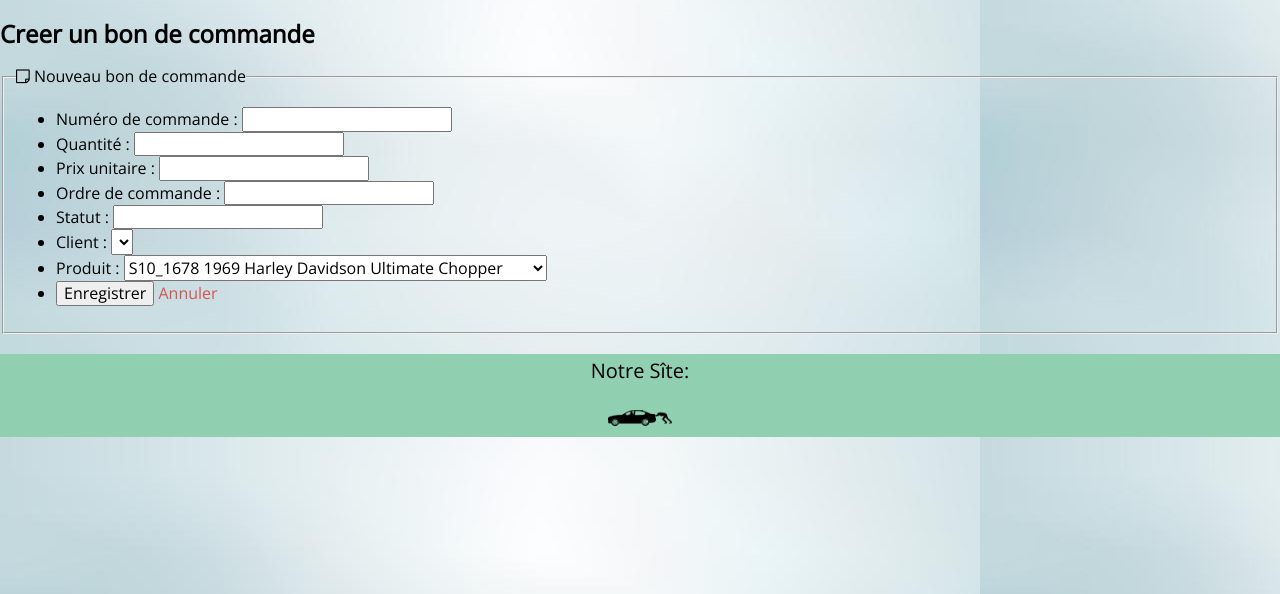
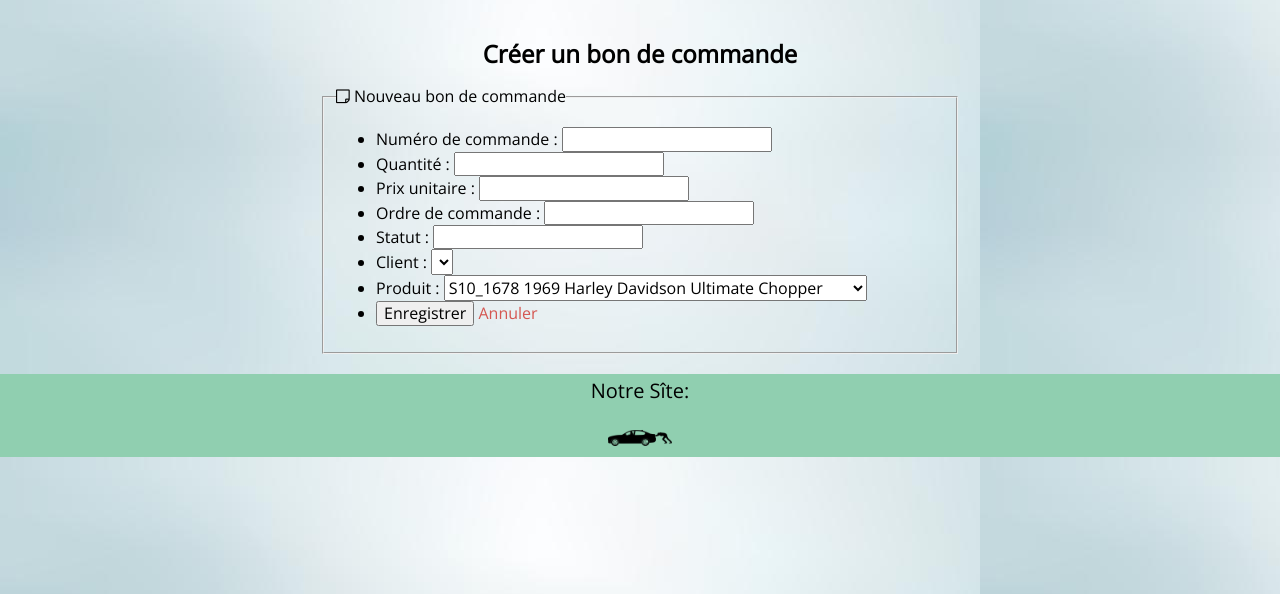
Before and after one commit to Doan94/Modelisme, a PHP site: page /create_orders in a window 1280 px wide. Shown: the part 100-694 px from the top of the page. Run offline with PHP 8.4, Linux system fonts and the light colour scheme; data comes from the database, SQL or seed files in the repository; data that the repository does not hold is empty; some libraries are stand-ins or nearby versions.

Commit message:
modif css create order

```diff
--- a/src/css/style.css
+++ b/src/css/style.css
@@ -89,6 +89,12 @@ header
     text-align: right;
 }
 
+.bodyco
+{
+    width: 50%;
+    margin-left: auto;
+    margin-right: auto;
+}
 
 .standard-table
 {
@@ -160,3 +166,9 @@ header
     font-size: 20px;
     padding-top: 5Px;
 }
+
+.indextitle
+{
+    text-align: center;
+    padding-top: 20px;
+}
--- a/src/templates/create_orders.php
+++ b/src/templates/create_orders.php
@@ -6,9 +6,11 @@
     <title>PHP</title>
     <link rel="stylesheet" href="css/style.css">
 </head>
-<h2 class="indextitle" >Creer un bon de commande</h2>
+<h2 class="indextitle" >Créer un bon de commande</h2>
 
 <!-- Formulaire de saisie d'un nouvel article -->
+<body>
+    <div class="bodyco">
         <form class="generic-form" action="create_orders.php" method="post">
             <fieldset>
                 <legend><i class="fa fa-sticky-note-o"></i> Nouveau bon de commande</legend>
@@ -57,3 +59,5 @@
                 </ul>
             </fieldset>
         </form>
+    </div>
+</body>
```
Lines whose indentation alone changed are shown as unchanged.
